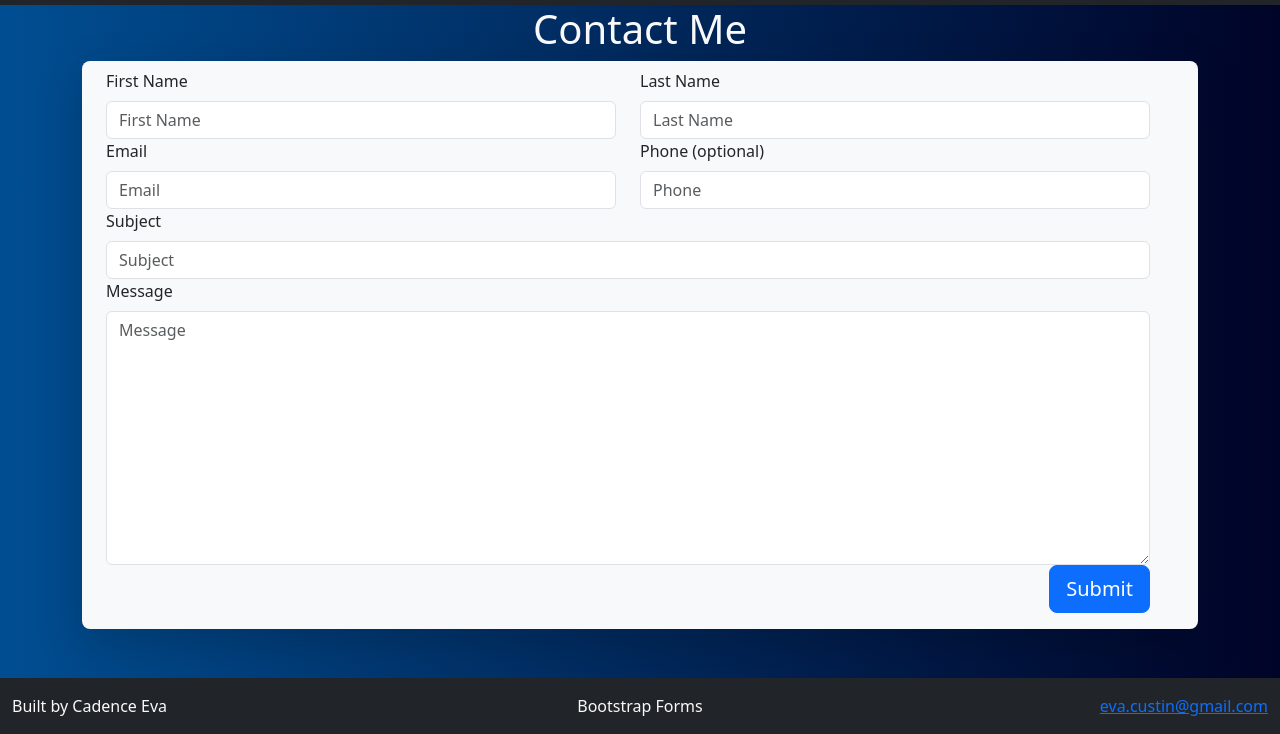
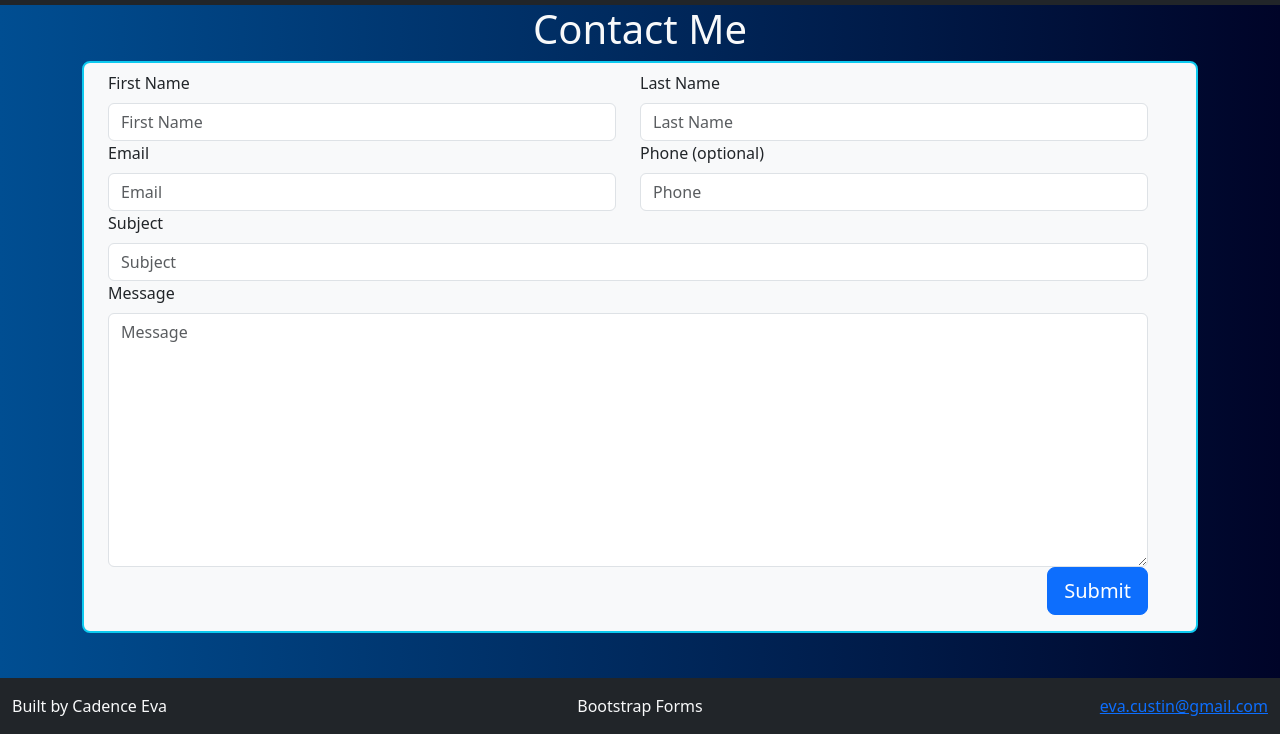
Before and after one commit to eva-grimm/BootstrapForms, a plain HTML site: page contact.html in a window 1280 px wide. Shown: the part 66-800 px from the top of the page. Drawn offline with nearby package versions, Linux system fonts and the light colour scheme.

Commit message:
fixed and updated border for the contact form

```diff
--- a/contact.html
+++ b/contact.html
@@ -52,7 +52,7 @@
 
     <main class="container">
         <h1 class="text-light text-center">Contact Me</h1>
-        <div class="p-3 bg-light shadow-lg border-2 rounded-3">
+        <div class="p-3 bg-light border border-2 rounded-3 border-info">
             <div class="row row-cols-1 g-2">
                 <form action="#" class="row">
                     <div class="col col-12 col-md-6">
```
